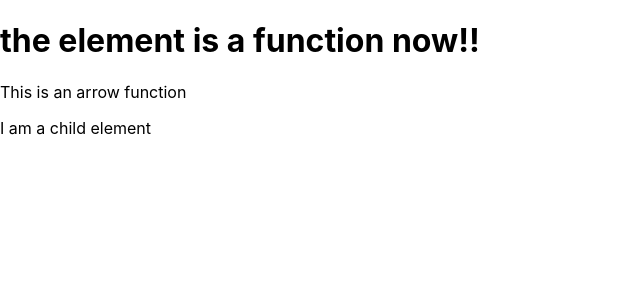
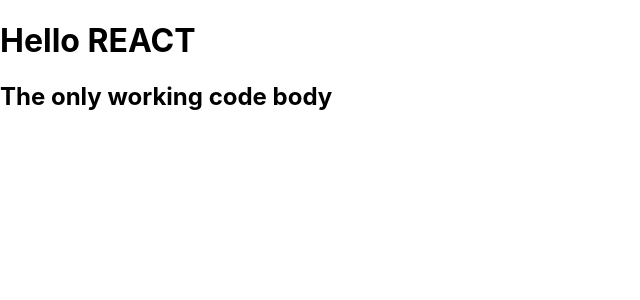
Before and after one commit to sedat-akdogan/React_Revision, a React (Create React App) app in the folder day1/: page / in a window 1280 px wide. Shown: the top 300 px of the page, without its empty margins (0-640 px from the left). Built offline with nearby package versions, Linux system fonts and the light colour scheme.

Commit message:
index.js examples completed

```diff
--- a/day1/src/index.js
+++ b/day1/src/index.js
@@ -2,22 +2,22 @@
 import ReactDOM from 'react-dom/client';
 
 import './index.css';           // this line links the CSS file
-// import App from './App';  // this line calls the App.js file
+import App from './App';  // this line calls the App.js file
 
 // const element = <h1>Rendering is redirected</h1>   // we can turn this element into a function:
 
-const App = () => {              //  if we want to create a component; we must make the fisrt letter Capital: const Element !!
-  return (
-     // we need to have an empty folder-like design if we are going to have morethen one element.
-    <>
-      <h1> the element is a function now!! </h1>
-      <p>This is an arrow function</p>
-      <Child />
-    </>
-  );
-};
+// const App = () => {              //  if we want to create a component; we must make the fisrt letter Capital: const Element !!
+//   return (
+//      // we need to have an empty folder-like design if we are going to have morethen one element.
+//     <>
+//       <h1> the element is a function now!! </h1>
+//       <p>This is an arrow function</p>
+//       <Child />
+//     </>
+//   );               // we can use "Child" more than one time.
+// };
 
-const Child = () => <p>I am a child element</p>;
+// const Child = () => <p>I am a child element</p>;
 
 const root = ReactDOM.createRoot(document.getElementById('root'));
 // root.render(<App/>);            // App.js is rendered by this line of code
```
